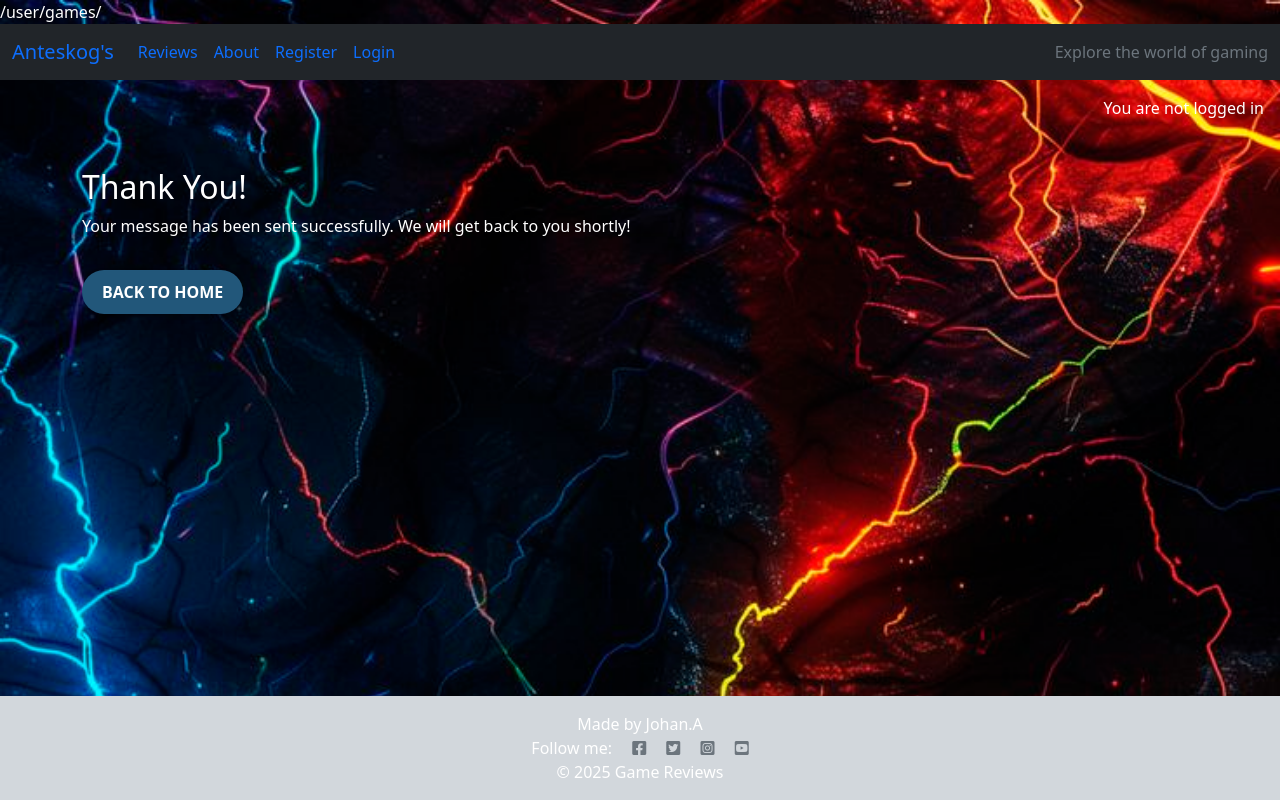
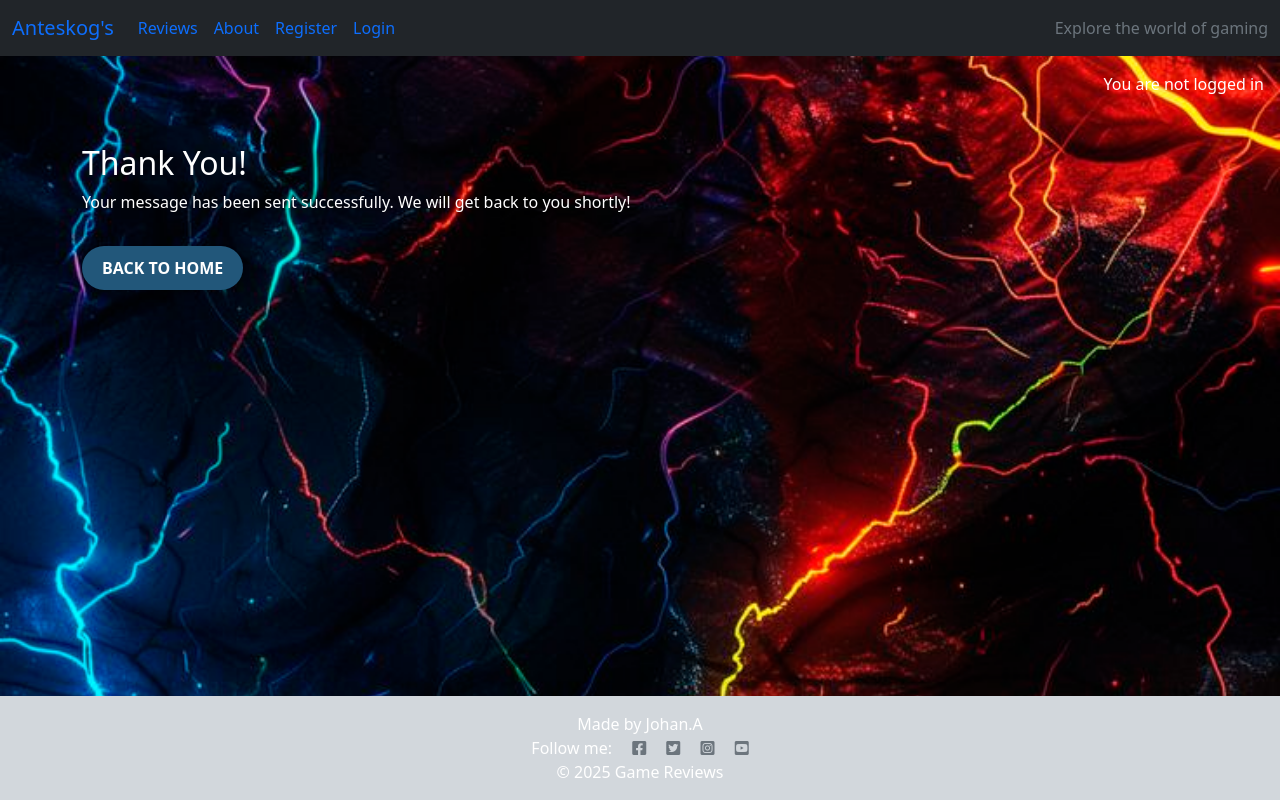
Before and after one commit to Johan-4P/anteskogs_game_reviews, a Django app: page /thanks/ in a window 1280 px wide. Run offline with Django 5.2, Linux system fonts and the light colour scheme.

Commit message:
Fix URL template syntax for user games in base.html

```diff
--- a/templates/base.html
+++ b/templates/base.html
@@ -5,7 +5,7 @@
 {% url 'account_signup' as signup_url %}
 {% url 'account_logout' as logout_url %}
 {% url 'upload_game' as upload_game_url %}
-{% url 'user_games:user_games' %}
+{% url 'user_games' as user_games_url %}
 
 <!DOCTYPE html>
 <html class="h-100" lang="en">
```
